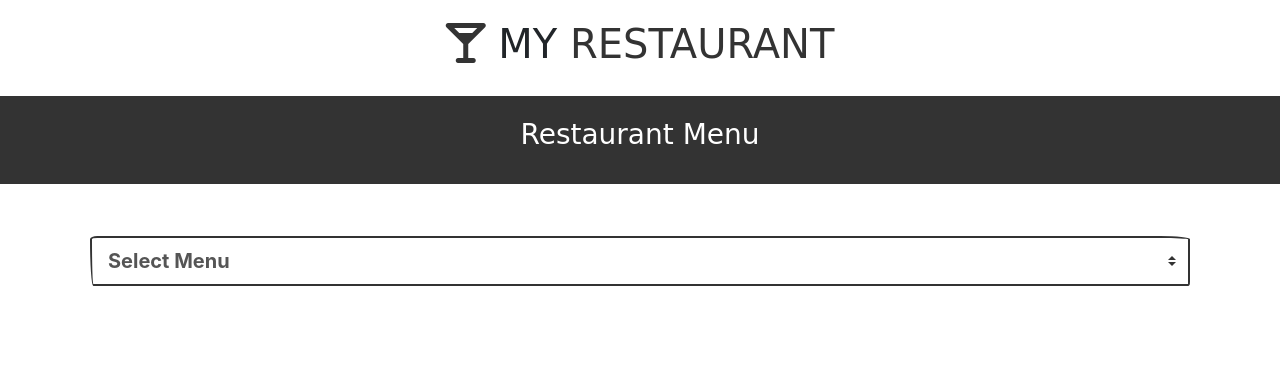
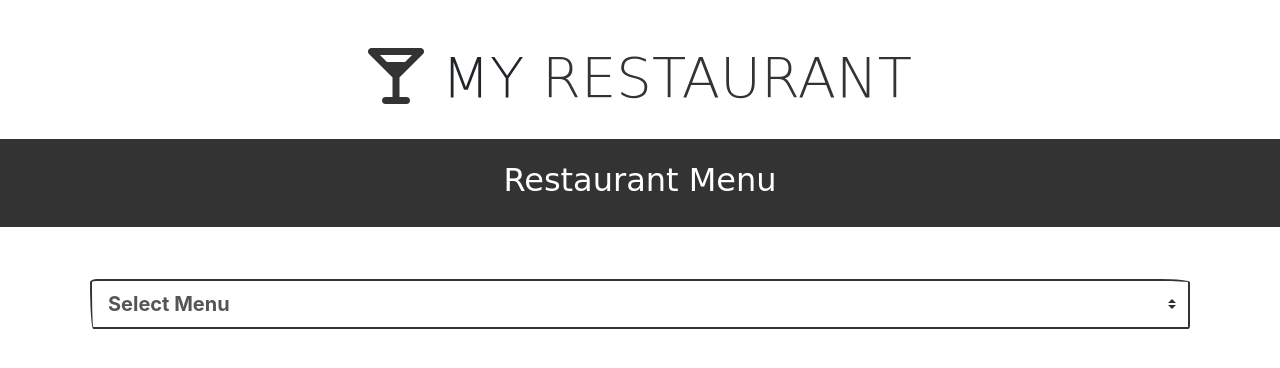
Before and after one commit to yattingaur/jquery, a plain HTML site: page index.html in a window 1280 px wide. Drawn offline with nearby package versions, Linux system fonts and the light colour scheme; no server answers; a web font is replaced by a local one.

Commit message:
Update index.html

```diff
--- a/index.html
+++ b/index.html
@@ -9,13 +9,13 @@
     <link rel="stylesheet" href="style/style.css">
 </head>
 <body>
-  <div class="container">
-    <h1 class="display-5 text-center">
+  <div class="container mt-4">
+    <h1 class="display-4 text-center">
         <i class="fas fa-glass-martini-alt text-primary"></i>
         MY<span class="text-primary"> RESTAURANT</span></h1>
 
 </div>
-<div class="jumbotron bg-primary text-center"><h3 style="color: white;">Restaurant Menu</h3></div>
+<div class="jumbotron bg-primary text-center"><h2 style="color: white;">Restaurant Menu</h2></div>
 
 
 
```
